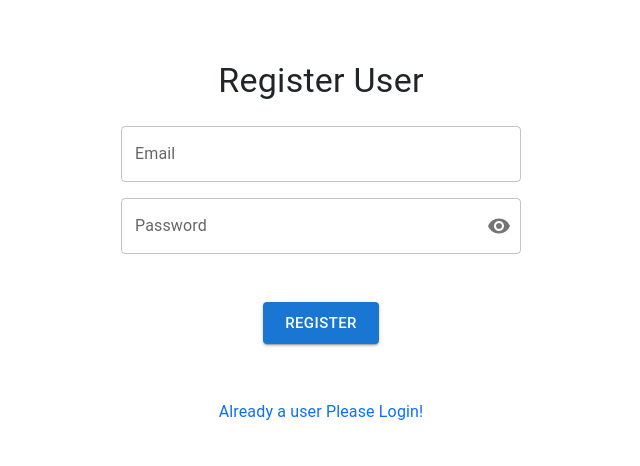
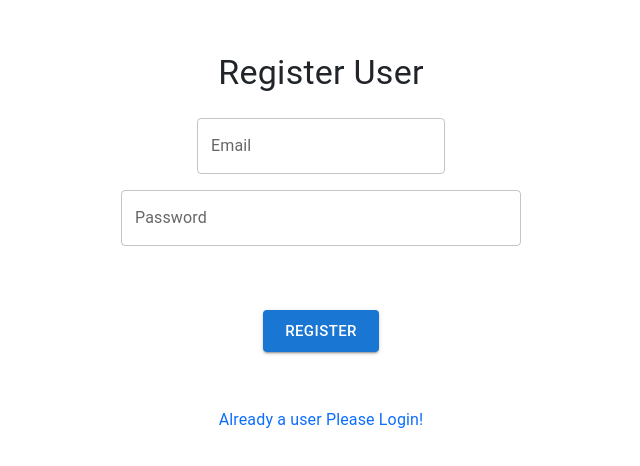
Before and after one commit to mabdullahjs/Hackathon-Task, a React (Create React App) app: page /signup in a window 1280 px wide. Shown: the part 158-624 px from the top of the page, without its empty margins (319-959 px from the left). Built offline with nearby package versions, Linux system fonts and the light colour scheme.

Commit message:
textfield component added

```diff
--- a/src/config/components/BAButton.js
+++ b/src/config/components/MAButton.js
@@ -1,7 +1,7 @@
 import Button from "@mui/material/Button";
 import CircularProgress from "@mui/material/CircularProgress";
 
-function BAButton(props) {
+function MAButton(props) {
   const { label, onClick, loading, disabled, variant, color, size } = props;
   return (
     <>
@@ -17,4 +17,4 @@ function BAButton(props) {
     </>
   );
 }
-export default BAButton;
+export default MAButton;
--- /dev/null
+++ b/src/config/components/MAInput.js
@@ -0,0 +1,36 @@
+import { TextField } from '@mui/material'
+import React from 'react'
+
+function MAInput(props) {
+    const {
+        label,
+        type,
+        variant,
+        onChange,
+        required,
+        disabled,
+        value,
+        rows,
+        multiline,
+        width,
+        className
+    } = props
+    return (
+        <TextField
+            className={className}
+            id="outlined-basic"
+            type={type}
+            label={label}
+            onChange={onChange}
+            required={required}
+            value={value ? value : ""}
+            disabled={disabled}
+            sx={{ width: `${width}` }}
+            variant={variant ? variant : "standard"}
+            multiline={multiline}
+            rows={rows}
+        />
+    )
+}
+
+export default MAInput
--- a/src/pages/Login.js
+++ b/src/pages/Login.js
@@ -1,24 +1,14 @@
-import { Visibility, VisibilityOff } from "@mui/icons-material";
 import {
-  IconButton,
-  InputAdornment,
-  InputLabel,
-  OutlinedInput,
-  TextField,
-  Typography,
+  Typography
 } from "@mui/material";
 import { Box } from "@mui/system";
 import React, { useState } from "react";
-import FormControl from "@mui/material/FormControl";
 import { loginUser } from "../config/Firebase/firebaseMethod";
 import { useNavigate } from "react-router-dom";
-import BAButton from "../config/components/BAButton";
+import MAButton from "../config/components/MAButton";
+import MAInput from "../config/components/MAInput";
 
 function Login() {
-  // password show or hidden
-  const [showPassword, setShowPassword] = React.useState(false);
-
-  const handleClickShowPassword = () => setShowPassword((show) => !show);
 
   //useNavigate
   const navigate = useNavigate();
@@ -58,34 +48,11 @@ function Login() {
       <Typography className="mb-4" variant="h4">
         Login User
       </Typography>
-      <TextField
-        className="mb-3"
-        id="outlined-basic"
-        label="Email"
-        type="email"
-        variant="outlined"
-        sx={{ width: "25rem" }}
-        onChange={(e) => setEmail(e.target.value)}
-      />
-      <FormControl sx={{ width: "25rem" }} variant="outlined">
-        <InputLabel htmlFor="outlined-adornment-password">Password</InputLabel>
-        <OutlinedInput
-          onClick={handleClickShowPassword}
-          id="outlined-adornment-password"
-          onChange={(e) => setPassword(e.target.value)}
-          type={showPassword ? "text" : "password"}
-          endAdornment={
-            <InputAdornment position="end">
-              <IconButton aria-label="toggle password visibility" edge="end">
-                {showPassword ? <VisibilityOff /> : <Visibility />}
-              </IconButton>
-            </InputAdornment>
-          }
-          label="Password"
-        />
-      </FormControl>
+      <MAInput className="mb-3" label="Email" type="email" variant="outlined" value={email} onChange={(e) => setEmail(e.target.value)} width="25rem"/>
+      <MAInput className="mb-3" label="Password" type="password" variant="outlined" value={password} onChange={(e) => setPassword(e.target.value)} width="25rem"/>
+
       <Box className="mt-5 mb-5">
-      <BAButton loading={loader} label="login" size="large" onClick={loginUsers} />
+      <MAButton loading={loader} label="login" size="large" onClick={loginUsers} />
       </Box>
       <Typography
         sx={{ cursor: "pointer" }}
--- a/src/pages/Signup.js
+++ b/src/pages/Signup.js
@@ -1,24 +1,14 @@
-import { Visibility, VisibilityOff } from "@mui/icons-material";
 import {
-  IconButton,
-  InputAdornment,
-  InputLabel,
-  OutlinedInput,
-  TextField,
-  Typography,
+  Typography
 } from "@mui/material";
 import { Box } from "@mui/system";
 import React, { useState } from "react";
-import FormControl from "@mui/material/FormControl";
 import { signUpUser } from "../config/Firebase/firebaseMethod";
 import { useNavigate } from "react-router-dom";
-import BAButton from "../config/components/BAButton";
+import MAButton from "../config/components/MAButton";
+import MAInput from "../config/components/MAInput";
 
 function Register() {
-  // password show or hidden
-  const [showPassword, setShowPassword] = React.useState(false);
-
-  const handleClickShowPassword = () => setShowPassword((show) => !show);
 
   //useNavigate
   const navigate = useNavigate();
@@ -58,37 +48,10 @@ function Register() {
       <Typography className="mb-4" variant="h4">
         Register User
       </Typography>
-      <TextField
-        className="mb-3"
-        id="outlined-basic"
-        label="Email"
-        type="email"
-        variant="outlined"
-        sx={{ width: "25rem" }}
-        onChange={(e) => setEmail(e.target.value)}
-      />
-      <FormControl sx={{ width: "25rem" }} variant="outlined">
-        <InputLabel htmlFor="outlined-adornment-password">Password</InputLabel>
-        <OutlinedInput
-          id="outlined-adornment-password"
-          type={showPassword ? "text" : "password"}
-          onChange={(e) => setPassword(e.target.value)}
-          endAdornment={
-            <InputAdornment position="end">
-              <IconButton
-                aria-label="toggle password visibility"
-                onClick={handleClickShowPassword}
-                edge="end"
-              >
-                {showPassword ? <VisibilityOff /> : <Visibility />}
-              </IconButton>
-            </InputAdornment>
-          }
-          label="Password"
-        />
-      </FormControl>
+      <MAInput className="mb-3" label="Email" type="email" variant="outlined" onChange={(e) => setEmail(e.target.value)} />
+      <MAInput className="mb-3" label="Password" type="password" variant="outlined" value={password} onChange={(e) => setPassword(e.target.value)} width="25rem"/>
       <Box className="mt-5 mb-5">
-      <BAButton loading={loader} label="register" size="large" onClick={registerUser} />
+      <MAButton loading={loader} label="register" size="large" onClick={registerUser} />
       </Box>
       <Typography
         sx={{ cursor: "pointer" }}
```
